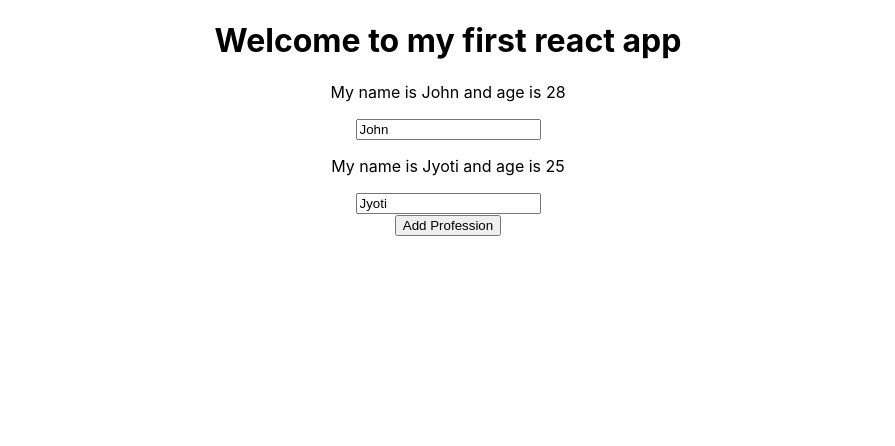
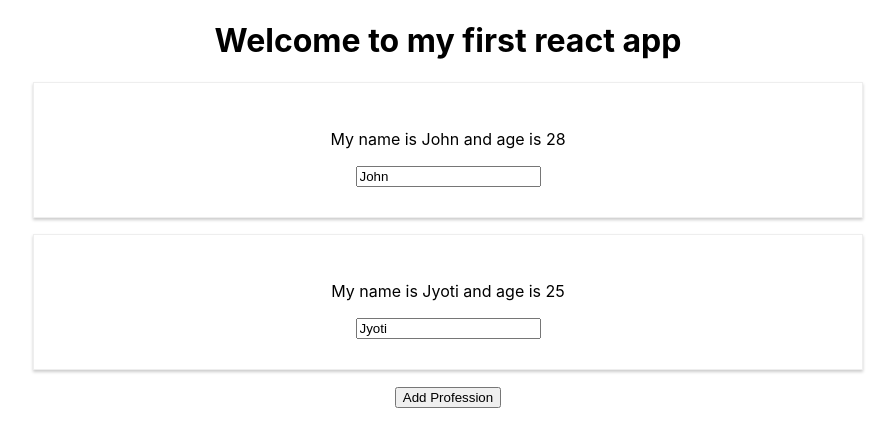
Before and after one commit to johnpaults/first_react_app, a React (Create React App) app: page / in a window 1280 px wide. Shown: the top 446 px of the page, without its empty margins (192-1087 px from the left). Built offline with nearby package versions, Linux system fonts and the light colour scheme.

Commit message:
added css files

```diff
--- /dev/null
+++ b/src/Person/PersonComponent.css
@@ -0,0 +1,7 @@
+.Person {
+    margin: 16px auto;
+    width: 60%;
+    border: 1px solid #eee;
+    box-shadow: 0 2px 3px #ccc;
+    padding: 30px;
+}
--- a/src/Person/PersonComponent.js
+++ b/src/Person/PersonComponent.js
@@ -1,8 +1,9 @@
 import React from "react";
+import './PersonComponent.css';
 
 const PersonComponent = (props) => {
     return (
-        <div>
+        <div className='Person'>
             <p onClick = {props.click}>My name is {props.name} and age is {props.age}</p>
             <input type = 'text' onChange = {props.updatedName} value = {props.name} />
         </div>
```
